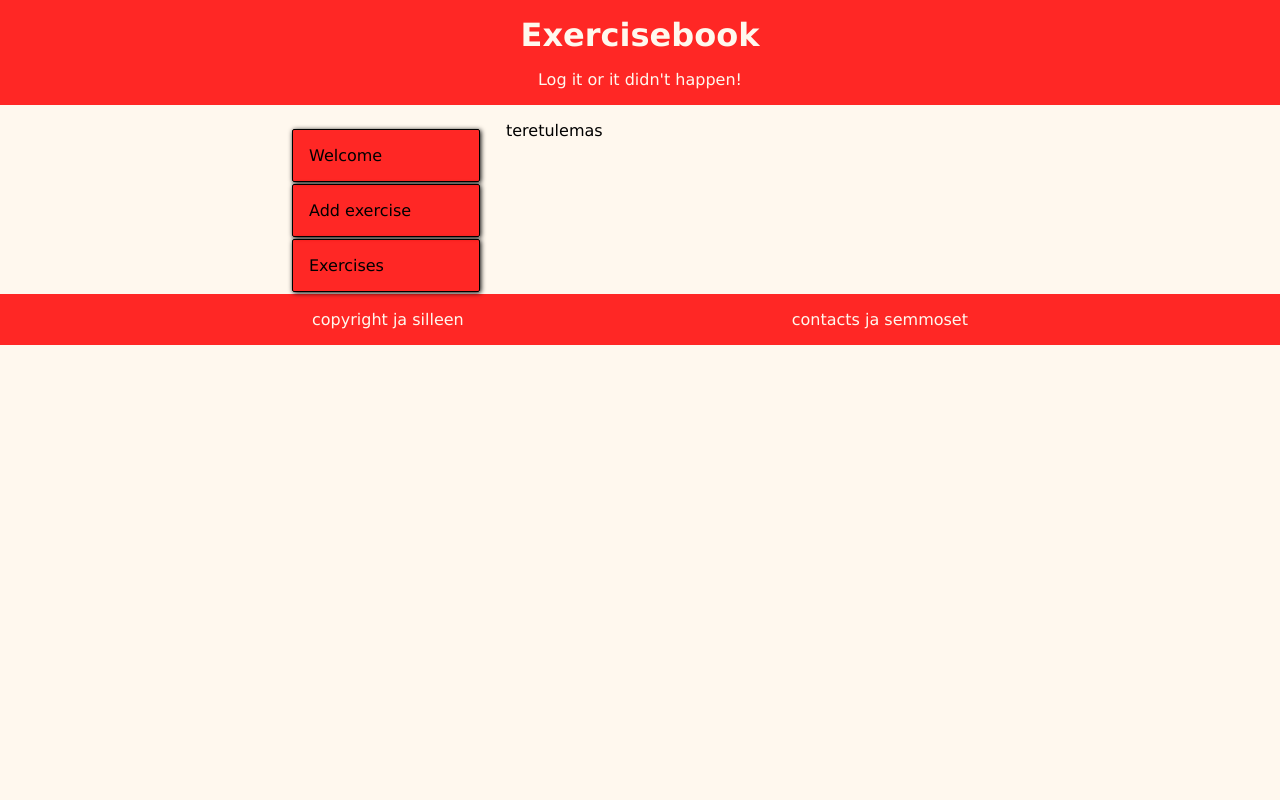
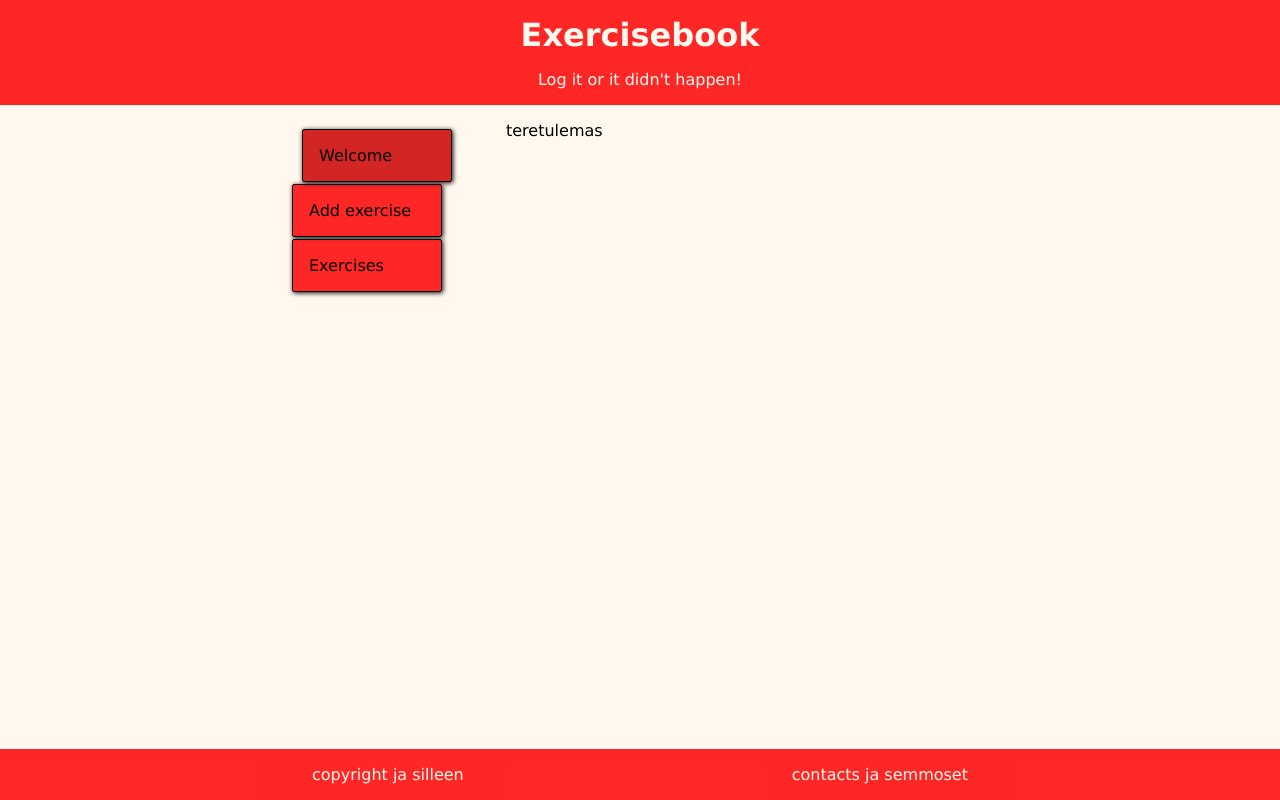
Before and after one commit to Jakomu/treenikirja, a Vue app: page / in a window 1280 px wide. Built offline with nearby package versions, Linux system fonts and the light colour scheme.

Commit message:
added logic and animation to navigation tabs

```diff
--- a/src/components/layout/NavigationTabs.vue
+++ b/src/components/layout/NavigationTabs.vue
@@ -1,13 +1,44 @@
 <template>
   <nav>
-    <div><p>Welcome</p></div>
-    <div><p>Add exercise</p></div>
-    <div><p>Exercises</p></div>
+    <div :class="{ active: welcomeActive }" @click="changeTab(1)">
+      <p>Welcome</p>
+    </div>
+    <div :class="{ active: addActive }" @click="changeTab(2)">
+      <p>Add exercise</p>
+    </div>
+    <div>
+      <p>Exercises</p>
+    </div>
   </nav>
 </template>
 
+<script>
+export default {
+  data() {
+    return {
+      welcomeActive: true,
+      addActive: false,
+    };
+  },
+  methods: {
+    changeTab(tab) {
+      if (tab == 1) {
+        this.$router.push("/welcome");
+        this.welcomeActive = true;
+        this.addActive = false;
+      } else if (tab == 2) {
+        this.$router.push("/add");
+        this.welcomeActive = false;
+        this.addActive = true;
+      }
+    },
+  },
+};
+</script>
+
 <style scoped>
 div {
+  width: 150px;
   margin: 2px;
   background-color: #ff0202d8;
   border-style: solid;
@@ -22,6 +53,7 @@ div:hover {
 .active {
   background-color: #cc0000d8;
   transform: translateX(10px);
+  transition-duration: 1s;
 }
 nav {
   margin-right: 0.5rem;
--- a/src/components/layout/TheFooter.vue
+++ b/src/components/layout/TheFooter.vue
@@ -11,6 +11,10 @@
 
 <style>
 footer {
+  position: absolute;
+  bottom: 0;
+  width: 100%;
+  margin-top: 50px;
   background-color: #ff0202d8;
   color: #fff8ee;
   display: flex;
--- a/src/router.js
+++ b/src/router.js
@@ -8,6 +8,7 @@ const router = createRouter({
   routes: [
     { path: "/", component: WelcomePage },
     { path: "/add", component: AddExercise },
+    { path: "/:notFound(.*)", redirect: "/" },
   ],
 });
 
--- a/src/store/store.js
+++ b/src/store/store.js
@@ -1,5 +1,11 @@
 import { createStore } from "vuex";
 
-const store = createStore({});
+const store = createStore({
+  state() {
+    return {};
+  },
+  mutations: {},
+  actions: {},
+});
 
 export default store;
```
